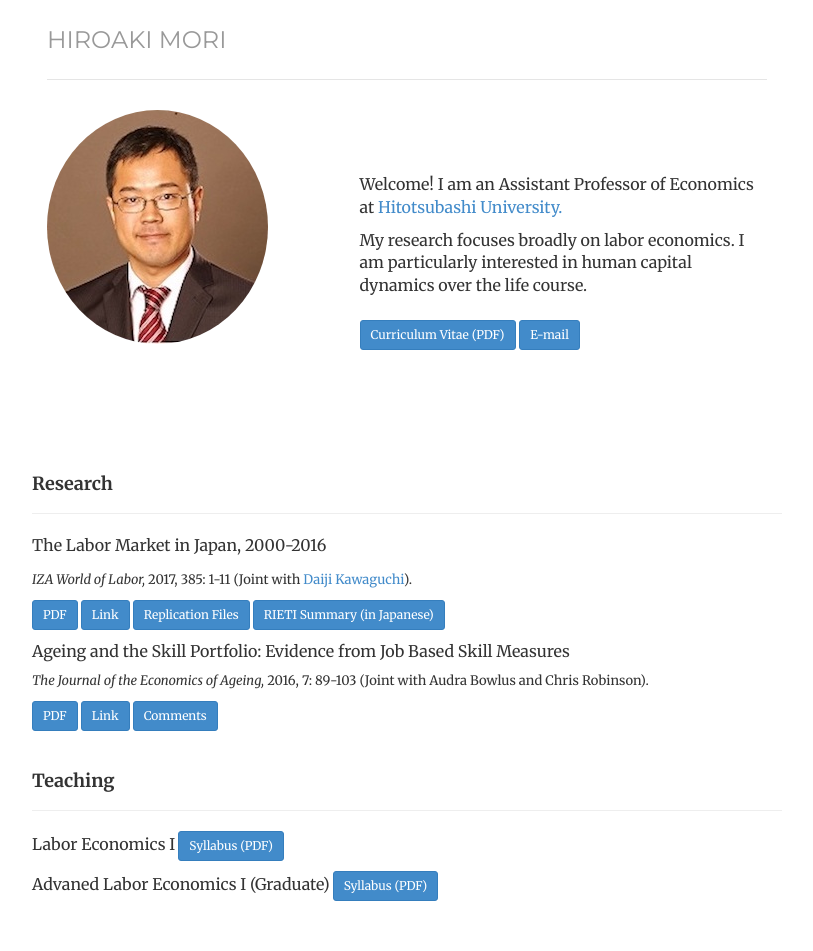
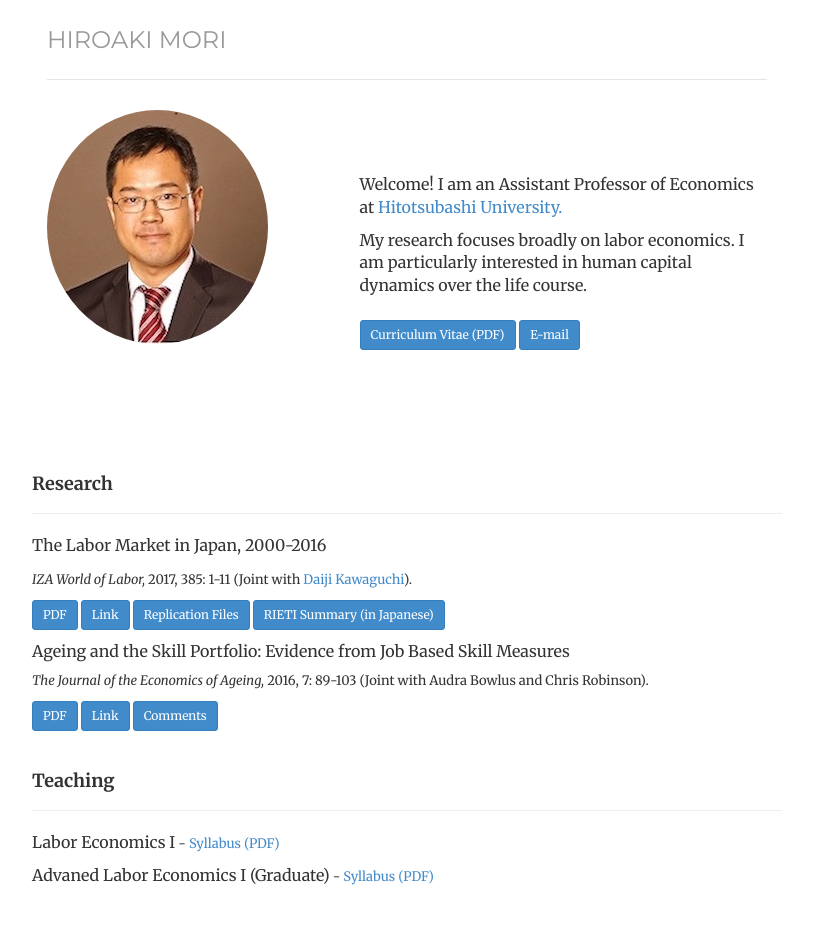
Before and after one commit to morihiroaki/morihiroaki.github.io, a Jekyll site: the page built from index.html, in a window 1280 px wide. Shown: the whole page, without its empty margins (233-1046 px from the left). Built offline with Jekyll 4.4.1, drawn with Linux system fonts in a browser that asks for light colours.

Commit message:
Update index.html

```diff
--- a/index.html
+++ b/index.html
@@ -50,10 +50,9 @@ description:
   <div class="page-header">
   <h4>Teaching</h4>
   </div>
-     <p><font size="3">Labor Economics I</font> <a href="./files/ul17_syllabus.pdf" target="_blank" class="btn btn-primary btn-sm" role="button">Syllabus (PDF)</a></p>
+     <p><font size="3">Labor Economics I</font> - <a href="./files/ul17_syllabus.pdf" target="_blank" title="Link">Syllabus (PDF)</a></p>
 
 
-    <p><font size="3">Advaned Labor Economics I (Graduate)</font> <a href="./files/gl17_syllabus.pdf" target="_blank" class="btn btn-primary btn-sm" role="button">Syllabus (PDF)</a>
-</p>
+    <p><font size="3">Advaned Labor Economics I (Graduate)</font> - <a href="./files/gl17_syllabus.pdf" target="_blank" title="Link">Syllabus (PDF)</a> </p>
 
  </div>
```
